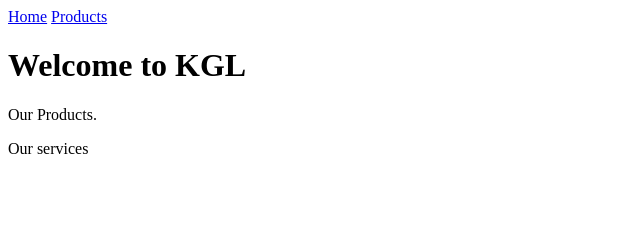
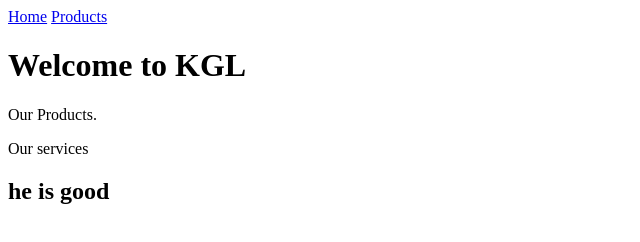
Before and after one commit to charityfae/intro-to-software, a plain HTML site: page index4.html in a window 1280 px wide. Shown: the whole page, without its empty margins (0-640 px from the left). Drawn offline with Linux system fonts and the light colour scheme.

Commit message:
added heading2

```diff
--- a/index4.html
+++ b/index4.html
@@ -10,7 +10,7 @@
 <h1>Welcome to KGL</h1>
 <p>Our Products.</p>
 <p>Our services</p>
-    <h2></h2>
+    <h2>he is good</h2>
 
 </body>
 
```
